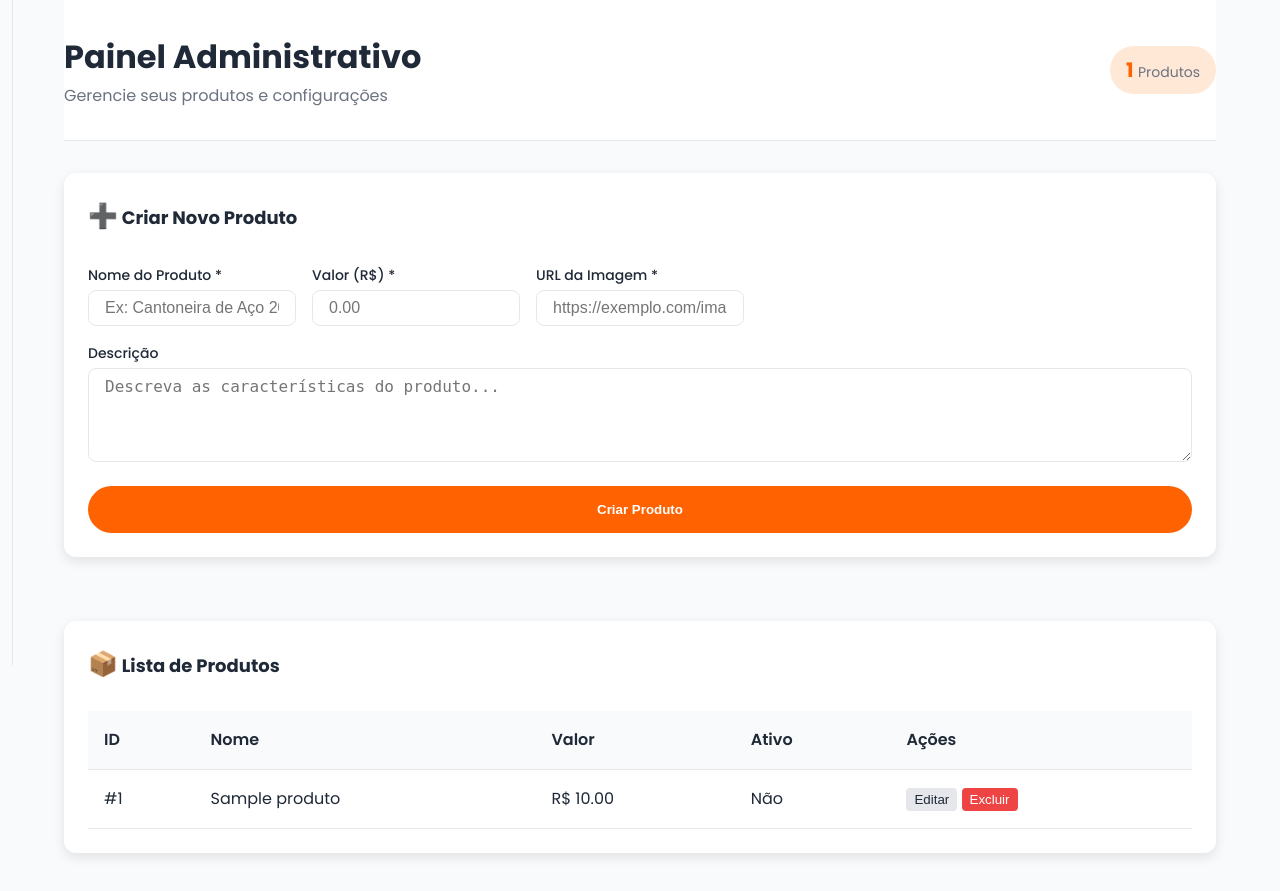
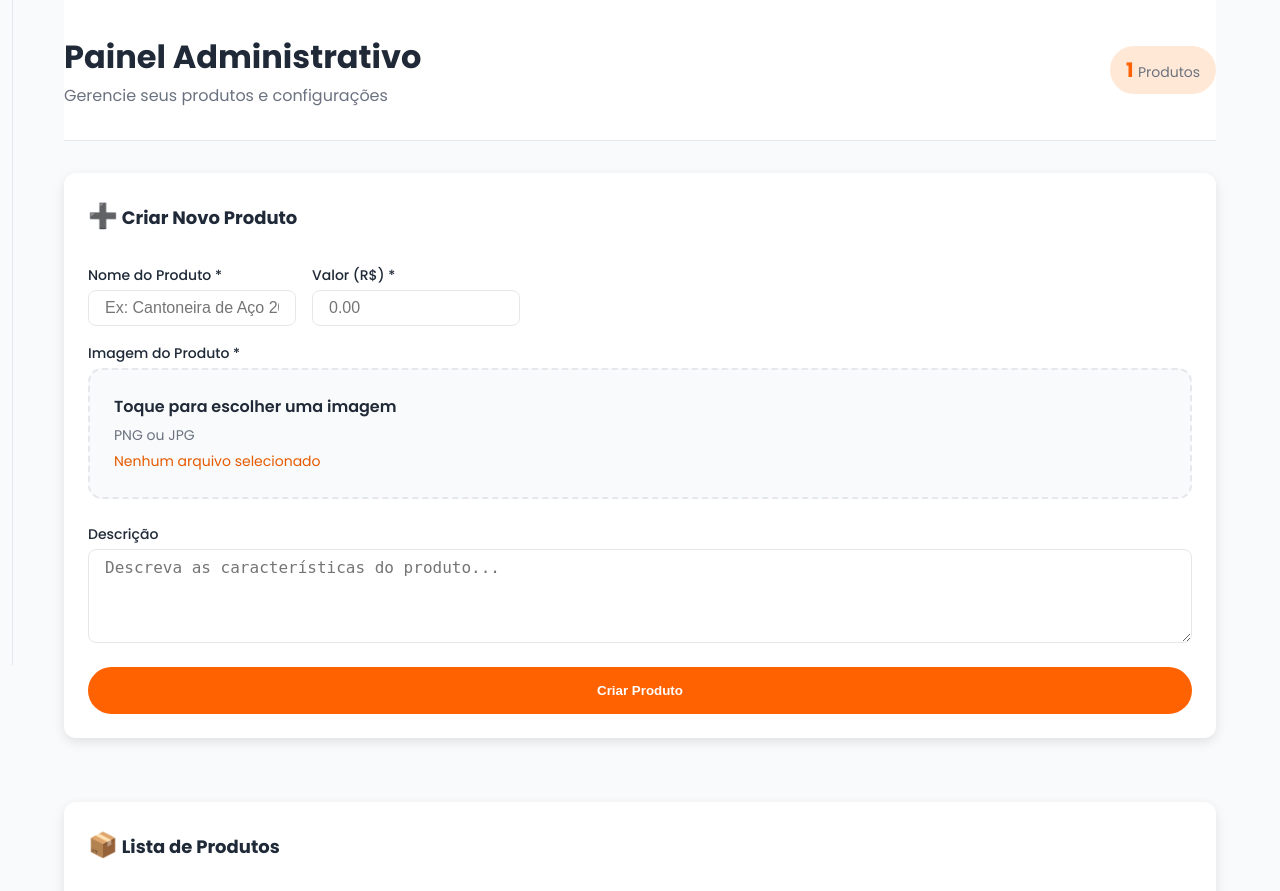
Before and after one commit to FilipeCampos25/SiteClienteLucas, a FastAPI app: template templates/admin/dashboard.html in a window 1280 px wide. Shown: the part 135-1026 px from the top of the page. Run offline with FastAPI, Linux system fonts and the light colour scheme; the template is opened without the code that fills it: most values are stand-ins (such as "Sample title", 1, 10 or a date in 2020); grey boxes marked "Sample" are stand-in pictures.

Commit message:
agora vai felas

```diff
--- a/main.py
+++ b/main.py
@@ -1,5 +1,5 @@
 from fastapi import FastAPI, Request, Depends, HTTPException, Form, UploadFile, File, status
-from fastapi.responses import HTMLResponse, RedirectResponse, JSONResponse
+from fastapi.responses import HTMLResponse, RedirectResponse
 from fastapi.staticfiles import StaticFiles
 from fastapi.templating import Jinja2Templates
 from sqlalchemy.orm import Session
@@ -8,6 +8,9 @@ import crud, schemas, models
 from config import ADMIN_USER, ADMIN_PASSWORD, WHATSAPP_NUMERO, CORS_ORIGINS
 from utils import gerar_link_whatsapp
 from fastapi.security import HTTPBasic, HTTPBasicCredentials
+import os
+import shutil
+import uuid
 import secrets  # Já importado, mas confirme
 
 # Função para ser chamada pelo start.sh (cria tabelas se não existirem)
@@ -48,6 +51,26 @@ def get_db():
         yield db
     finally:
         db.close()
+
+# Upload helpers (local storage in /static/uploads)
+UPLOAD_DIR = os.path.join("static", "uploads")
+ALLOWED_IMAGE_TYPES = {
+    "image/png": ".png",
+    "image/jpeg": ".jpg",
+}
+
+def _save_upload_image(file: UploadFile) -> str:
+    if not file or not file.filename:
+        raise HTTPException(status_code=400, detail="Nenhuma imagem enviada.")
+    ext = ALLOWED_IMAGE_TYPES.get(file.content_type)
+    if not ext:
+        raise HTTPException(status_code=400, detail="Formato invalido. Use PNG ou JPG.")
+    os.makedirs(UPLOAD_DIR, exist_ok=True)
+    filename = f"{uuid.uuid4().hex}{ext}"
+    filepath = os.path.join(UPLOAD_DIR, filename)
+    with open(filepath, "wb") as buffer:
+        shutil.copyfileobj(file.file, buffer)
+    return f"/static/uploads/{filename}"
 
 # Public pages
 @app.get("/", response_class=HTMLResponse)
@@ -176,20 +199,19 @@ def admin_create(
     nome: str = Form(...),
     descricao: str = Form(""),
     valor: float = Form(...),
-    imagem_url: str = Form(""),
+    imagem_arquivo: UploadFile = File(...),
     db: Session = Depends(get_db),
     ok: bool = Depends(verify_admin)
 ):
+    imagem_url = _save_upload_image(imagem_arquivo)
     novo = schemas.ProdutoCreate(nome=nome, descricao=descricao, valor=valor, imagem_url=imagem_url)
     p = crud.create_produto(db, novo)
     return RedirectResponse(url="/admin/", status_code=status.HTTP_303_SEE_OTHER)
 
 @app.post("/admin/upload")
 def admin_upload(file: UploadFile = File(...), ok: bool = Depends(verify_admin)):
-    return JSONResponse(
-        {"error": "Upload de arquivos desativado. Configure um serviço de armazenamento externo."},
-        status_code=400
-    )
+    url = _save_upload_image(file)
+    return {"url": url}
 
 # Suporte a _method para forms (PUT/DELETE via POST)
 @app.post("/admin/produto/{produto_id}")
@@ -198,12 +220,15 @@ async def admin_update_or_delete(produto_id: int, request: Request, db: Session
     _method = form.get('_method')
 
     if _method == 'PUT':
-        update_data = schemas.ProdutoUpdate(
-            nome=form.get('nome'),
-            descricao=form.get('descricao'),
-            valor=float(form.get('valor')) if form.get('valor') else None,
-            imagem_url=form.get('imagem_url')
-        )
+        update_kwargs = {
+            "nome": form.get('nome'),
+            "descricao": form.get('descricao'),
+            "valor": float(form.get('valor')) if form.get('valor') else None,
+        }
+        imagem_arquivo = form.get('imagem_arquivo')
+        if isinstance(imagem_arquivo, UploadFile) and imagem_arquivo.filename:
+            update_kwargs["imagem_url"] = _save_upload_image(imagem_arquivo)
+        update_data = schemas.ProdutoUpdate(**update_kwargs)
         p = crud.update_produto(db, produto_id, update_data)
         if not p:
             raise HTTPException(404, "Produto não encontrado")
--- a/static/css/style.css
+++ b/static/css/style.css
@@ -1012,6 +1012,85 @@ body {
   border-radius: 8px;
   font-size: var(--font-size-base);
   transition: var(--transition-fast);
+}
+
+/* Admin upload field */
+.upload-area {
+  display: block;
+  position: relative;
+  border: 2px dashed var(--cinza-medio);
+  border-radius: 14px;
+  padding: var(--spacing-lg);
+  background: var(--cinza-claro);
+  cursor: pointer;
+  transition: var(--transition-fast);
+}
+
+.upload-area:hover,
+.upload-area:focus-within {
+  border-color: var(--laranja);
+  box-shadow: 0 0 0 3px var(--laranja-claro);
+  background: var(--branco);
+}
+
+.upload-area-compact {
+  padding: var(--spacing-md);
+}
+
+.upload-input {
+  position: absolute;
+  opacity: 0;
+  width: 1px;
+  height: 1px;
+}
+
+.upload-content {
+  display: flex;
+  flex-direction: column;
+  gap: var(--spacing-xs);
+  color: var(--cinza-escuro);
+}
+
+.upload-title {
+  font-weight: 600;
+}
+
+.upload-subtitle {
+  font-size: var(--font-size-sm);
+  color: var(--cinza-texto);
+}
+
+.upload-filename {
+  font-size: var(--font-size-sm);
+  color: var(--laranja-escuro);
+  word-break: break-word;
+}
+
+.upload-preview {
+  margin-top: var(--spacing-sm);
+  display: flex;
+  justify-content: flex-start;
+}
+
+.upload-preview-img {
+  width: 100%;
+  max-width: 260px;
+  aspect-ratio: 4 / 3;
+  object-fit: cover;
+  border-radius: 12px;
+  border: 1px solid var(--cinza-medio);
+  box-shadow: var(--shadow-sm);
+  display: none;
+}
+
+.upload-preview-img.is-visible {
+  display: block;
+}
+
+@media (max-width: 600px) {
+  .upload-preview-img {
+    max-width: 100%;
+  }
 }
 
 .form-input:focus, .form-textarea:focus {
--- a/templates/admin/dashboard.html
+++ b/templates/admin/dashboard.html
@@ -28,7 +28,7 @@
       </h2>
     </div>
 
-    <form method="post" action="/admin/produto" class="admin-form">
+    <form method="post" action="/admin/produto" class="admin-form" enctype="multipart/form-data">
       <div class="form-grid">
         <div class="form-group">
           <label for="nome" class="form-label">Nome do Produto *</label>
@@ -55,16 +55,26 @@
           >
         </div>
 
-        <div class="form-group">
-          <label for="imagem_url" class="form-label">URL da Imagem *</label>
-          <input
-            type="url"
-            id="imagem_url"
-            name="imagem_url"
-            class="form-input"
-            placeholder="https://exemplo.com/imagem.jpg"
-            required
-          >
+        <div class="form-group form-group-full">
+          <label class="form-label">Imagem do Produto *</label>
+          <label class="upload-area">
+            <input
+              type="file"
+              name="imagem_arquivo"
+              accept="image/png,image/jpeg"
+              class="upload-input"
+              required
+              onchange="updateUploadPreview(this, 'create-preview', 'create-upload-label')"
+            >
+            <span class="upload-content">
+              <span class="upload-title">Toque para escolher uma imagem</span>
+              <span class="upload-subtitle">PNG ou JPG</span>
+              <span id="create-upload-label" class="upload-filename">Nenhum arquivo selecionado</span>
+            </span>
+          </label>
+          <div class="upload-preview">
+            <img id="create-preview" class="upload-preview-img" alt="Preview da imagem" />
+          </div>
         </div>
 
         <div class="form-group form-group-full">
@@ -119,7 +129,7 @@
           </tr>
           <tr id="edit-row-{{ p.id }}" class="edit-row" style="display: none;">
             <td colspan="5">
-              <form method="post" action="/admin/produto/{{ p.id }}" class="edit-form">
+              <form method="post" action="/admin/produto/{{ p.id }}" class="edit-form" enctype="multipart/form-data">
                 <input type="hidden" name="_method" value="PUT">
                 <div class="form-grid">
                   <div class="form-group">
@@ -147,16 +157,25 @@
                     >
                   </div>
 
-                  <div class="form-group">
-                    <label for="edit-imagem-{{ p.id }}" class="form-label">URL da Imagem</label>
-                    <input
-                      type="url"
-                      id="edit-imagem-{{ p.id }}"
-                      name="imagem_url"
-                      value="{{ p.imagem_url }}"
-                      class="form-input"
-                      required
-                    >
+                  <div class="form-group form-group-full">
+                    <label class="form-label">Trocar imagem (opcional)</label>
+                    <label class="upload-area upload-area-compact">
+                      <input
+                        type="file"
+                        name="imagem_arquivo"
+                        accept="image/png,image/jpeg"
+                        class="upload-input"
+                        onchange="updateUploadPreview(this, 'edit-preview-{{ p.id }}', 'edit-upload-label-{{ p.id }}')"
+                      >
+                      <span class="upload-content">
+                        <span class="upload-title">Selecionar nova imagem</span>
+                        <span class="upload-subtitle">Mantem a atual se nao escolher</span>
+                        <span id="edit-upload-label-{{ p.id }}" class="upload-filename">Nenhum arquivo selecionado</span>
+                      </span>
+                    </label>
+                    <div class="upload-preview">
+                      <img id="edit-preview-{{ p.id }}" class="upload-preview-img is-visible" src="{{ p.imagem_url }}" alt="Preview da imagem atual" onerror="this.style.display='none'">
+                    </div>
                   </div>
 
                   <div class="form-group form-group-full">
@@ -229,6 +248,28 @@ function confirmDelete(id) {
       });
   }
 }
+
+function updateUploadPreview(input, previewId, labelId) {
+  const label = document.getElementById(labelId);
+  const preview = document.getElementById(previewId);
+  const file = input.files && input.files[0];
+
+  if (label) {
+    label.textContent = file ? file.name : 'Nenhum arquivo selecionado';
+  }
+
+  if (!preview) return;
+  if (!file) {
+    preview.src = '';
+    preview.style.display = 'none';
+    return;
+  }
+
+  const objectUrl = URL.createObjectURL(file);
+  preview.src = objectUrl;
+  preview.style.display = 'block';
+  preview.onload = () => URL.revokeObjectURL(objectUrl);
+}
 </script>
 
 {% endblock %}
```
Also changed, not shown: 1 other file.
